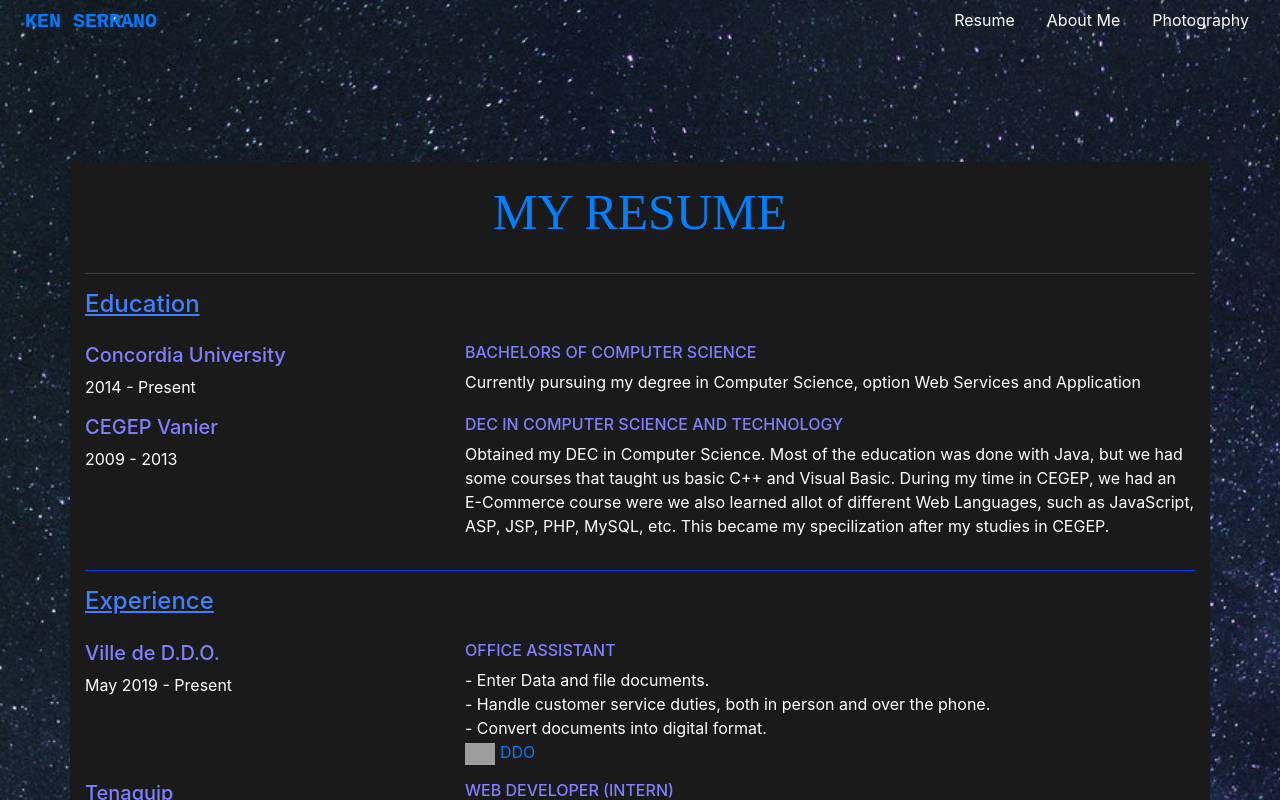
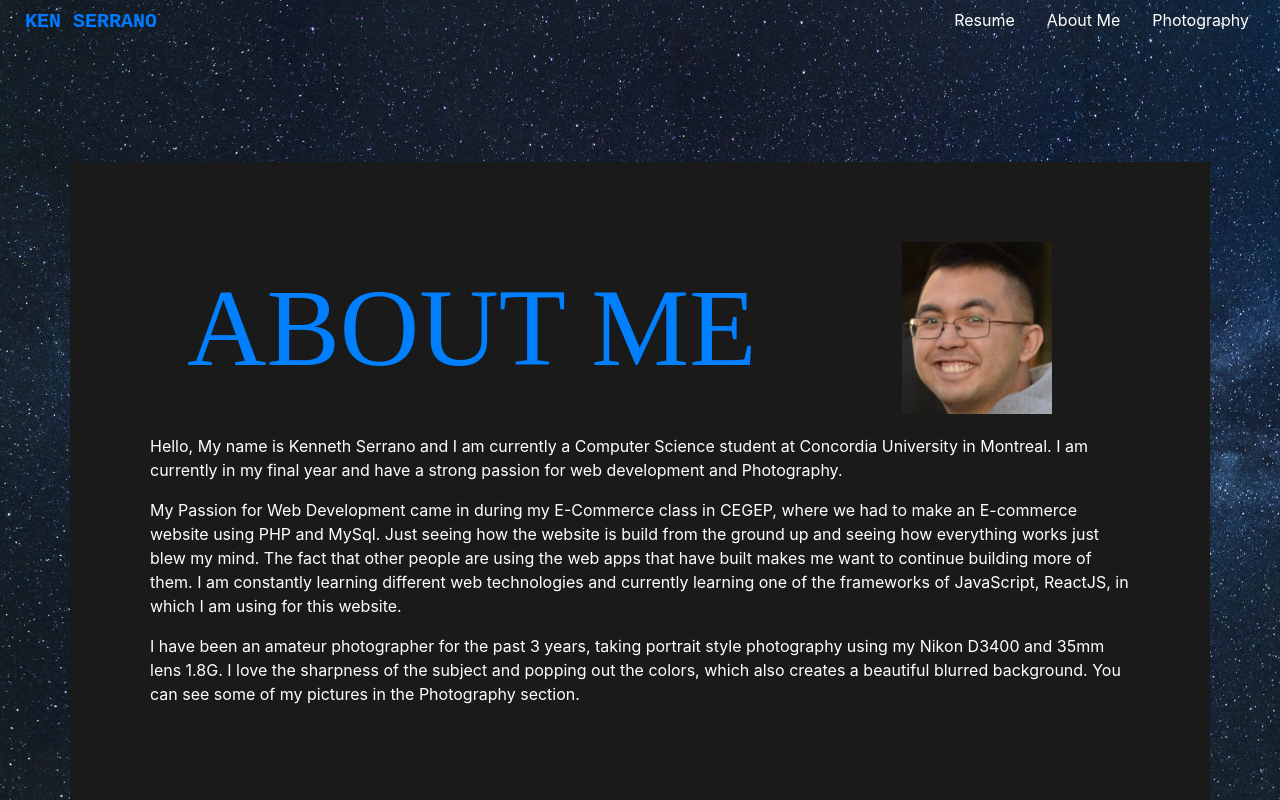
Before and after one commit to G3nK3n/React-Projects, a React (Create React App) app in the folder personal_website/: page / in a window 1280 px wide. Shown: the top 800 px of the page. Built offline with nearby package versions, Linux system fonts and the light colour scheme; grey boxes are pictures that could not be loaded.

Commit message:
Redo About Me section, added lame profile pic

```diff
--- a/personal_website/src/AllComponents/About.js
+++ b/personal_website/src/AllComponents/About.js
@@ -4,18 +4,65 @@ import 'bootstrap/dist/css/bootstrap.min.css'; //Need this for Bootstrap as well
 import Container from 'react-bootstrap/Container';
 import Row from 'react-bootstrap/Row';
 import Col from 'react-bootstrap/Col';
+import Image from 'react-bootstrap/Image';
+import img1 from '../my_head.jpg';
 
 const aboutMe = (props) => {
     return(
         <div>
-            <Container className="AboutDiv">
-                <h1 className="AboutMe">Kenneth Serrano</h1>
+            <Container className="AboutDiv2">
+                <div className="AboutDiv2InnerContainer">
+                    <Row>
+                        <Col sm={8}>
+                            <div className="AboutMeTitle">
+                                <h1 className="ResumeTitle2">About Me</h1>
+                            </div>
+                        </Col>
+                        <Col>
+                            <div className="ProfilePicContainer">
+                                <Image className="ProfilePic" src={img1} />
+                            </div>
+                        </Col>
+                    </Row>
+                    <Row>
+                        <Col sm={12}>
+                            <div>
+                                <p>
+                                    Hello, My name is Kenneth Serrano and I am currently a Computer Science student at Concordia University in Montreal.
+                                    I am currently in my final year and have a strong passion for web development and Photography.
+                                </p>
+                                <p>
+                                    My Passion for Web Development came in during my E-Commerce class in CEGEP, where we had to make an
+                                    E-commerce website using PHP and MySql. Just seeing how the website is build from the ground up and seeing how
+                                    everything works just blew my mind. The fact that other people are using the web apps that have built makes me want
+                                    to continue building more of them. I am constantly learning different web technologies and currently learning one of
+                                    the frameworks of JavaScript, ReactJS, in which I am using for this website.
+                                </p>
+                                { /* insert a paragraph about experiences here */ }
+                                <p>
+                                    I have been an amateur photographer for the past 3 years, taking portrait style photography using my Nikon D3400 and
+                                    35mm lens 1.8G. I love the sharpness of the subject and popping out the colors, which also creates a beautiful blurred
+                                    background. You can see some of my pictures in the Photography section.
+                                    {/* Maybe move this paragraph in Photography section */ }
+                                </p>
+                            </div>
+                        </Col>
+                    </Row>
+                </div>
+
+
+
+
+
+
+                {/* <h1 className="AboutMe">Kenneth Serrano</h1>
                 <h5 className="JobTitle">Software/Web Developer - Student</h5>
                 <div className="AboutMeDesc">
                     <p>Hello, this will be a brief description of me. Coming soon!</p>
                 </div>
 
-                <hr className="someLine"/>
+                <hr className="someLine"/> */}
+
             </Container>
         </div>
     )
--- a/personal_website/src/App.css
+++ b/personal_website/src/App.css
@@ -77,7 +77,24 @@ body{
   margin-top: 120px;
 }
 
-.AboutDiv p {
+.AboutDiv2InnerContainer {
+  padding:40px;
+}
+
+.AboutDiv2 {
+  background-color: #1a1a1a;
+  height: auto;
+  margin-top: 120px;
+  padding-top:40px;
+  padding-bottom:40px;
+}
+
+.AboutDiv2.container {
+  padding-left:40px;
+  padding-right:40px;
+}
+
+.AboutDiv p, .AboutDiv2 p {
   color:white;
 }
 
@@ -93,6 +110,17 @@ body{
   text-align:center;
   color:#0080FF;
   font-size:50px;
+  margin-bottom:-5px;
+  padding: 20px;
+  font-family: 'Abel';
+  /* font-family: 'Open Sans', sans-serif; */
+  text-transform: uppercase;
+}
+
+.ResumeTitle2 {
+  text-align:center;
+  color:#0080FF;
+  font-size:110px;
   margin-bottom:-5px;
   padding: 20px;
   font-family: 'Abel';
@@ -151,41 +179,18 @@ h6 {
   color:white;
 }
 
-/*
-.CompanyAddress2 {
-  margin-top: -15px;
-  margin-bottom: 0px;
+.AboutMeTitle {
+  /* background-color: #606060; */
 }
 
-.CompanyAddress {
-  margin-top:-15px;
-  margin-bottom:15px;
+.ProfilePicContainer{
+  text-align: center;
+  margin-bottom:20px;
 }
 
-.ExperienceDesc2 {
-  margin-bottom:15px;
+.ProfilePic {
+  width:150px;
 }
-
-.ExperienceDesc2 p{
-  margin-bottom: -5px;
-}
-
- */
-
-/*
-.AboutMeDesc {
-  margin-left: 200px;
-  margin-top: 20px;
-}
-
-.AboutMeDesc li {
-  color:white;
-}
-
-.AboutMeDesc a {
-  color:white;
-}
-*/
 
 /* ------------------------ PHOTOGRAPHY ------------------------ */
 
--- a/personal_website/src/App.js
+++ b/personal_website/src/App.js
@@ -9,9 +9,9 @@ import '../src/App.css';
 class App extends Component {
 
   state = {
-    showResume: true,
+    showResume: false,
     showPhotography: false,
-    showAbout: false
+    showAbout: true
   }
 
   showResumePage = () => {
```
Also changed, not shown: personal_website/src/my_head.jpg (added).
